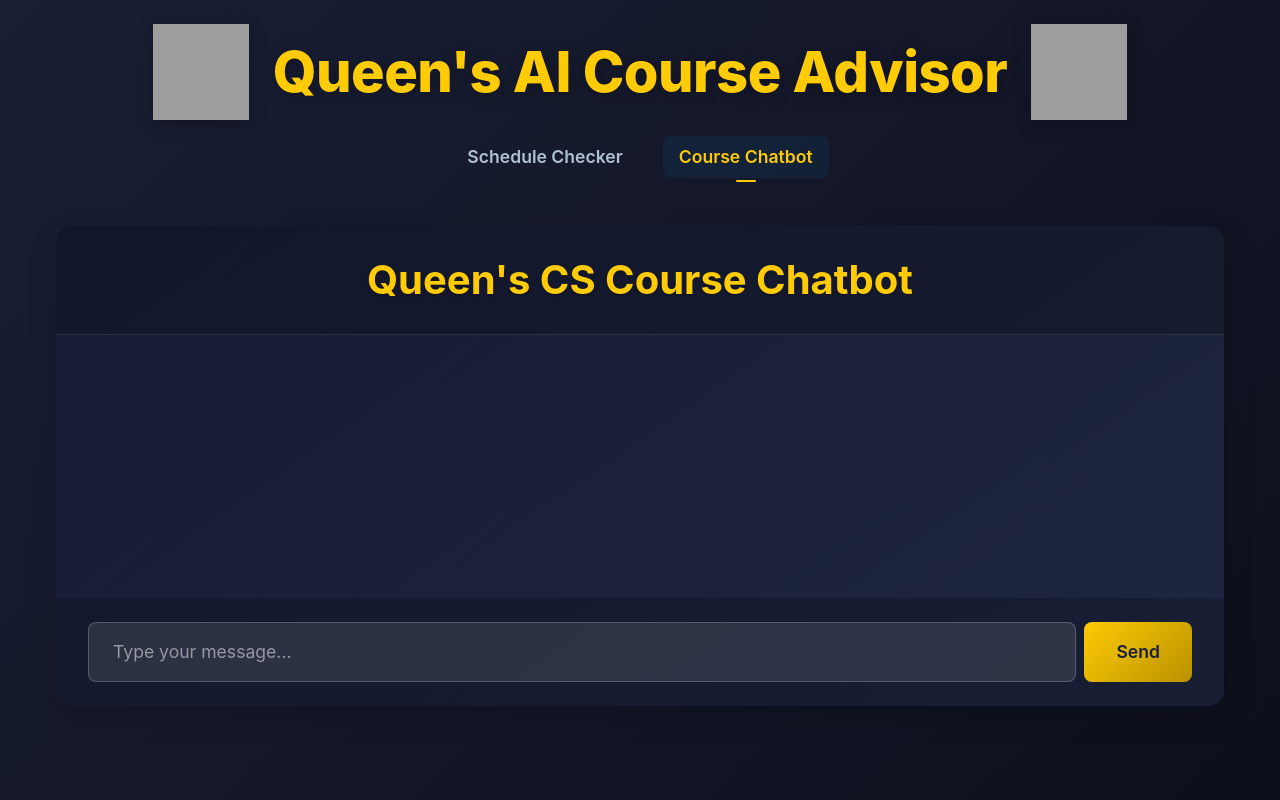
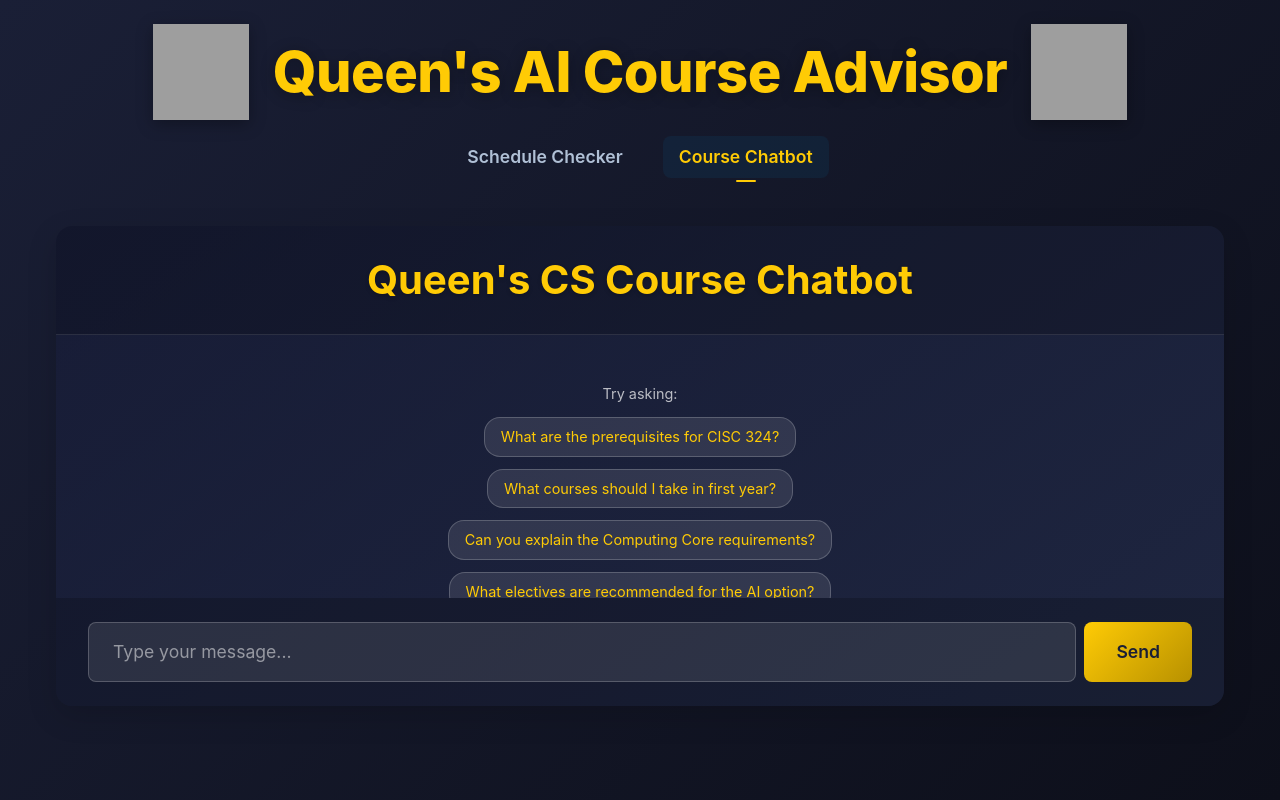
Before and after one commit to aclarke500/queens-schedule-verification, a Vue app in the folder frontend/: page /chat in a window 1280 px wide. Built offline with nearby package versions, Linux system fonts and the light colour scheme; grey boxes are pictures that could not be loaded.

Commit message:
updated options

```diff
--- a/frontend/src/components/ChatWindow.vue
+++ b/frontend/src/components/ChatWindow.vue
@@ -14,6 +14,18 @@ const state = reactive<ChatState>({
   newMessage: '',
   isLoading: false
 })
+
+const exampleQuestions = [
+  "What are the prerequisites for CISC 324?",
+  "What courses should I take in first year?",
+  "Can you explain the Computing Core requirements?",
+  "What electives are recommended for the AI option?"
+]
+
+const askExample = (question: string) => {
+  state.newMessage = question
+  sendMessage()
+}
 
 // Add a function to scroll to bottom
 const scrollToBottom = () => {
@@ -70,6 +82,22 @@ const sendMessage = async () => {
     </div>
 
     <div class="chat-messages">
+      <!-- Example questions -->
+      <div v-if="state.messages.length === 0" class="example-questions">
+        <p class="example-hint">Try asking:</p>
+        <div class="question-chips">
+          <button
+            v-for="question in exampleQuestions"
+            :key="question"
+            @click="askExample(question)"
+            class="question-chip"
+          >
+            {{ question }}
+          </button>
+        </div>
+      </div>
+
+      <!-- Existing messages -->
       <div v-for="(message, index) in state.messages"
            :key="index"
            :class="['message', message.isUser ? 'user-message' : 'bot-message']">
@@ -248,4 +276,41 @@ const sendMessage = async () => {
     }
   }
 }
+
+.example-questions {
+  padding: 1rem;
+
+  .example-hint {
+    color: rgba(255, 255, 255, 0.7);
+    font-size: 0.9rem;
+    margin-bottom: 0.75rem;
+    text-align: center;
+  }
+}
+
+.question-chips {
+  display: flex;
+  flex-direction: column;
+  gap: 0.75rem;
+  align-items: center;
+}
+
+.question-chip {
+  background: rgba(255, 255, 255, 0.1);
+  border: 1px solid rgba(255, 255, 255, 0.2);
+  border-radius: 1rem;
+  padding: 0.5rem 1rem;
+  color: #ffcb05;
+  font-size: 0.9rem;
+  cursor: pointer;
+  transition: all 0.2s ease;
+  width: fit-content;
+  text-align: left;
+
+  &:hover {
+    background: rgba(3, 117, 180, 0.2);
+    border-color: rgba(3, 117, 180, 0.3);
+    transform: translateY(-1px);
+  }
+}
 </style>
```
